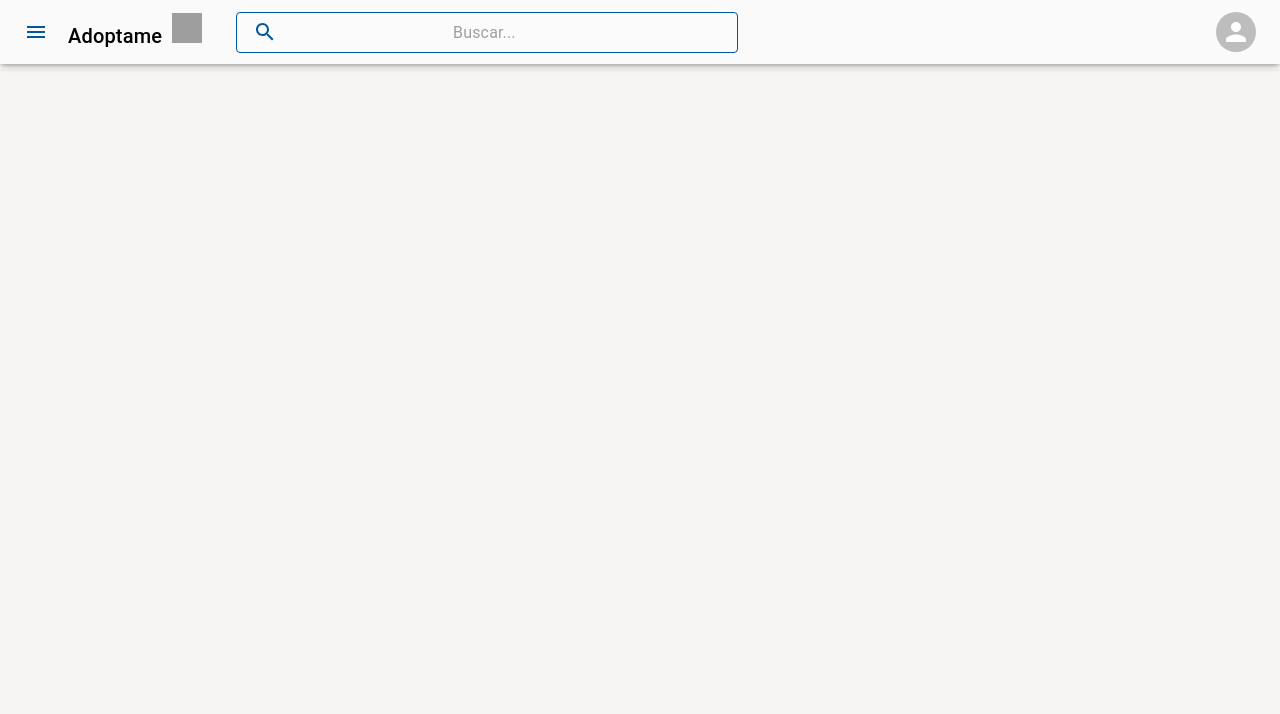
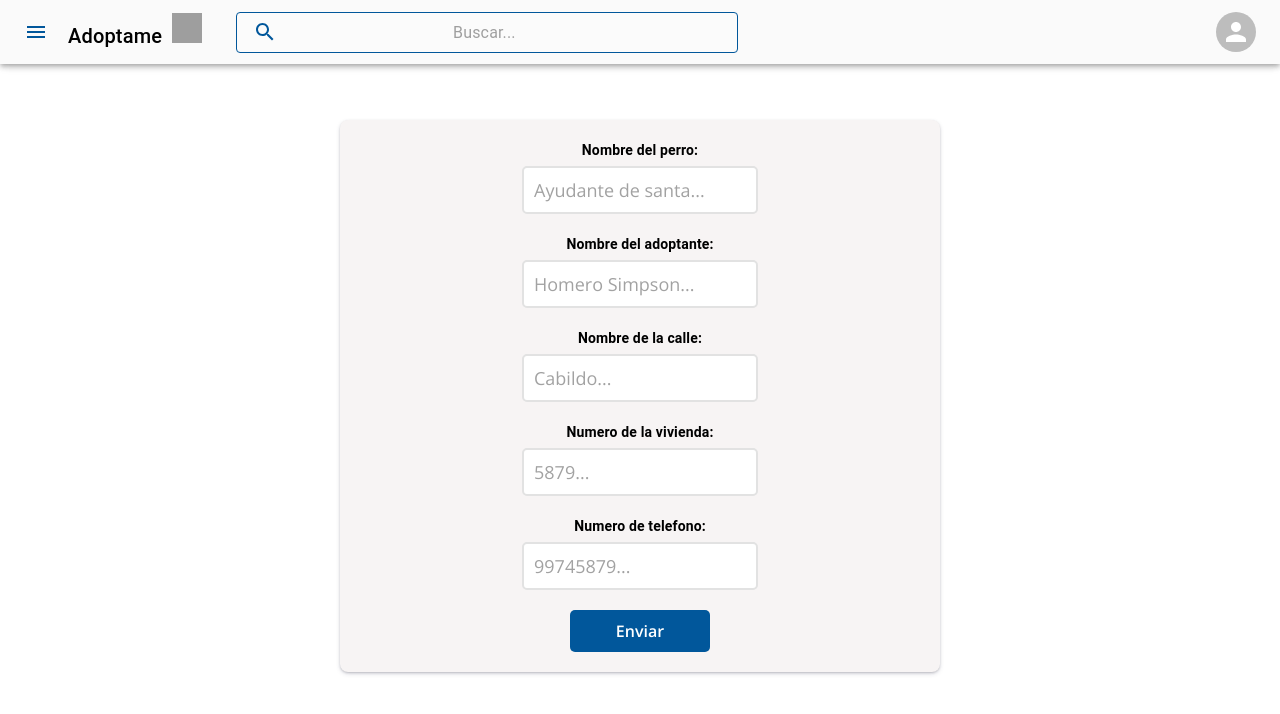
Before and after one commit to gabisauriorex/Adoptame_Front, a React (Vite) app in the folder client/: page /Adopta in a window 1280 px wide. Shown: the top 714 px of the page. Built offline with nearby package versions, Linux system fonts and the light colour scheme; grey boxes are pictures that could not be loaded.

Commit message:
formulario de adopcion

```diff
--- a/client/package.json
+++ b/client/package.json
@@ -21,6 +21,7 @@
     "@mui/styled-engine-sc": "^5.11.11",
     "axios": "^1.3.4",
     "combine-reducers": "^1.0.0",
+    "formik": "^2.2.9",
     "react": "^18.2.0",
     "react-dom": "^18.2.0",
     "react-hook-form": "^7.43.6",
--- /dev/null
+++ b/client/src/components/Adopta/Adopta.css
@@ -0,0 +1,106 @@
+@import url('https://fonts.googleapis.com/css2?family=Open+Sans:wght@400;600&display=swap');
+
+* {
+	padding: 0px;
+	margin: 0;
+	box-sizing: border-box;
+}
+
+body {
+	background: #ffffff;
+	font-family: 'Open Sans', sans-serif;
+	min-height: 100vh;
+}
+
+.container {
+	display: flex;
+	flex-direction: column;
+	margin-top: 10%;
+	justify-content: center;
+	align-items: center;
+}
+
+.formulario {
+	border-radius: 8px;
+    box-shadow: rgba(50, 50, 93, 0.25) 0px 2px 5px -1px,
+    rgba(0, 0, 0, 0.3) 0px 1px 3px -1px;
+	min-width: 600px;
+	margin-top: 120px;
+	background: #f7f4f4;
+	padding: 20px;
+}
+
+.formulario > div {
+	margin-bottom: 20px;
+	display: grid;
+  	place-content: center;
+}
+
+.formulario label {
+	display: block;
+	font-weight: 600;
+	font-size: 14px;
+	margin-bottom: 5px;
+	color: #000000;
+}
+
+.formulario input,
+.formulario textarea {
+	font-family: 'Open Sans', sans-serif;
+	width: 100%;
+	border-radius: 5px;
+	border: 2px solid #e2e2e2;
+	font-size: 18px;
+	padding: 10px;
+	margin-bottom: 5px;
+	color: #000000;
+}
+
+.formulario input:focus {
+	outline: none;
+	border: 2px solid #000000;
+}
+.formulario .stiloDmerga{
+	background-color: #ffffff;
+	width: 100%;
+	margin: 0 auto;
+	max-width: 236px;
+}
+.formulario .error {
+	color: #e92b2d;
+	font-weight: 600;
+	font-size: 12px;
+}
+
+.formulario button[type="submit"] {
+  	place-content: center;
+	background: #01579b;
+	font-weight: 600;
+	font-family: 'Open Sans', sans-serif;
+	border: none;
+	cursor: pointer;
+	width: 25%;
+	padding: 10px;
+	border-radius: 5px;
+	color: #fff;
+	font-size: 16px;
+	transition: .3s ease all;
+}
+
+.formulario button[type="submit"]:hover {
+	background: #0051ff;
+}
+
+.formulario .exito {
+	text-align: center;
+	font-size: 14px;
+	padding-top: 20px;
+	color: #02a802;
+}
+
+.formulario input[type="radio"] {
+	width: auto;
+}
+::placeholder{
+	color: #a2a2a2;
+}
--- a/client/src/components/Adopta/Adopta.jsx
+++ b/client/src/components/Adopta/Adopta.jsx
@@ -1,16 +1,114 @@
-import { Link } from 'react-router-dom'
-import React from 'react'
+import './Adopta.css'
+import React, {useState} from 'react'
+import { Formik, Form, Field, ErrorMessage } from 'formik';
 
+const Adopta = () => {
+	const [formularioEnviado, cambiarFormularioEnviado] = useState(false);
+	return (
+		<div className="container">
+			<Formik
+				initialValues={{
+					nombre: '',
+					nombre2: '',
+          calle: '',
+          altura: '',
+          telefono: ''
+				}}
+				validate={(valores) => {
+					let errores = {};
 
-function Adopta() {
-  return (
-    <div>
-       <h1>Formulario de adopcion</h1>
-
-
-
-    </div>
-  )
-}
-
-export default Adopta
+					if(!valores.nombre){
+						errores.nombre = 'Por favor ingresa el nombre del perro a adoptar'
+					} else if(!/^[a-zA-ZÀ-ÿ\s]{1,40}$/.test(valores.nombre)){
+						errores.nombre = 'El nombre solo puede contener letras, espacios y no mas de 40 caracteres'
+					}
+          if(!valores.nombre2){
+						errores.nombre2 = 'Por favor ingresa su nombre'
+					} else if(!/^[a-zA-ZÀ-ÿ\s]{1,40}$/.test(valores.nombre2)){
+						errores.nombre2 = 'El nombre solo puede contener letras, espacios y no mas de 40 caracteres'
+					}
+          if(!valores.calle){
+						errores.calle = 'Por favor ingresa su calle'
+					} else if(!/^[a-zA-ZÀ-ÿ\s]{1,40}$/.test(valores.calle)){
+						errores.calle = 'El nombre solo puede contener letras, espacios y no mas de 40 caracteres'
+					}
+          if(!valores.altura){
+						errores.altura = 'Por favor ingresa la altura de su vivienda'
+					} else if(!/^(0.|[1-9]|[1-9][0-9]{1,3}|[1-4][0-9]{3}|5000)$/.test(valores.altura)){
+						errores.altura = 'La altura solo puede ser un numero del 1 al 9999.'
+					}
+          if(!valores.telefono){
+						errores.telefono = 'Por favor ingresa un numero de telefono'
+					} else if(!/^(?:(?:00)?549?)?0?(?:11|[2368]\d)(?:(?=\d{0,2}15)\d{2})??\d{8}$/.test(valores.telefono)){
+						errores.telefono = 'Ingrese su numero de telefono valido'
+					}
+					return errores;
+				}}
+				onSubmit={(valores, {resetForm}) => {
+					resetForm();
+					console.log('Formulario enviado');
+					cambiarFormularioEnviado(true);
+					setTimeout(() => cambiarFormularioEnviado(false), 5000);
+				}}
+			>
+				{( {errors} ) => (
+					<Form className="formulario">
+						<div>
+							<label htmlFor="nombre">Nombre del perro:</label>
+							<Field className="stiloDmerga"
+								type="text"
+								id="nombre"
+								name="nombre"
+								placeholder="Ayudante de santa..."
+							/>
+							<ErrorMessage name="nombre" component={() => (<div className="error">{errors.nombre}</div>)} />
+						</div>
+            <div>
+							<label htmlFor="nombre2">Nombre del adoptante:</label>
+							<Field className="stiloDmerga"
+								type="text"
+								id="nombre2"
+								name="nombre2"
+								placeholder="Homero Simpson..."
+							/>
+							<ErrorMessage name="nombre2" component={() => (<div className="error">{errors.nombre2}</div>)} />
+						</div>
+            <div>
+							<label htmlFor="calle">Nombre de la calle:</label>
+							<Field className="stiloDmerga"
+								type="text"
+								id="calle"
+								name="calle"
+								placeholder="Cabildo..."
+							/>
+							<ErrorMessage name="calle" component={() => (<div className="error">{errors.calle}</div>)} />
+						</div>
+            <div>
+							<label htmlFor="altura">Numero de la vivienda:</label>
+							<Field className="stiloDmerga"
+								type="text"
+								id="altura"
+								name="altura"
+								placeholder="5879..."
+							/>
+							<ErrorMessage name="altura" component={() => (<div className="error">{errors.altura}</div>)} />
+						</div>
+            <div>
+							<label htmlFor="telefono">Numero de telefono:</label>
+							<Field className="stiloDmerga"
+								type="text"
+								id="telefono"
+								name="telefono"
+								placeholder="99745879..."
+							/>
+							<ErrorMessage name="telefono" component={() => (<div className="error">{errors.telefono}</div>)} />
+						</div>
+						<button type="submit">Enviar</button>
+						{formularioEnviado && <p className="exito">Formulario enviado con exito!</p>}
+					</Form>
+				)}
+        </Formik>
+        </div>
+      );
+    }
+    export default Adopta;
```
Also changed, not shown: 1 other file (tests, documents, lock files or other folders).
